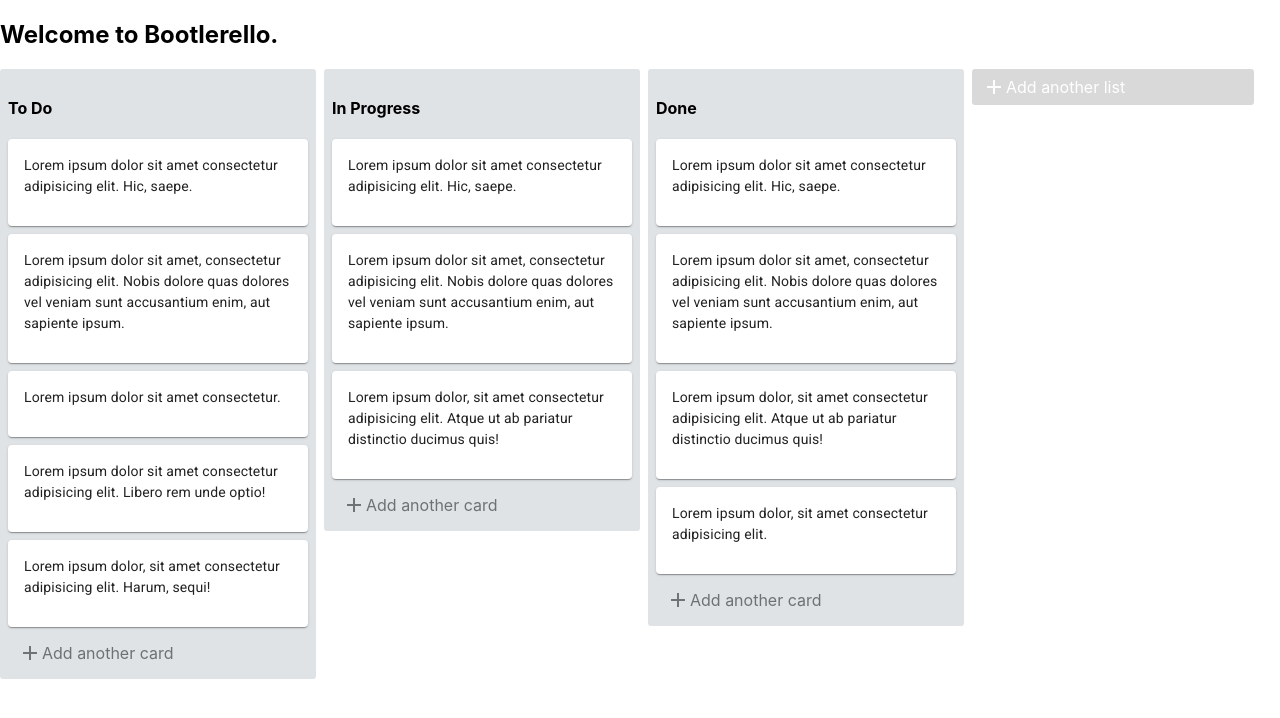
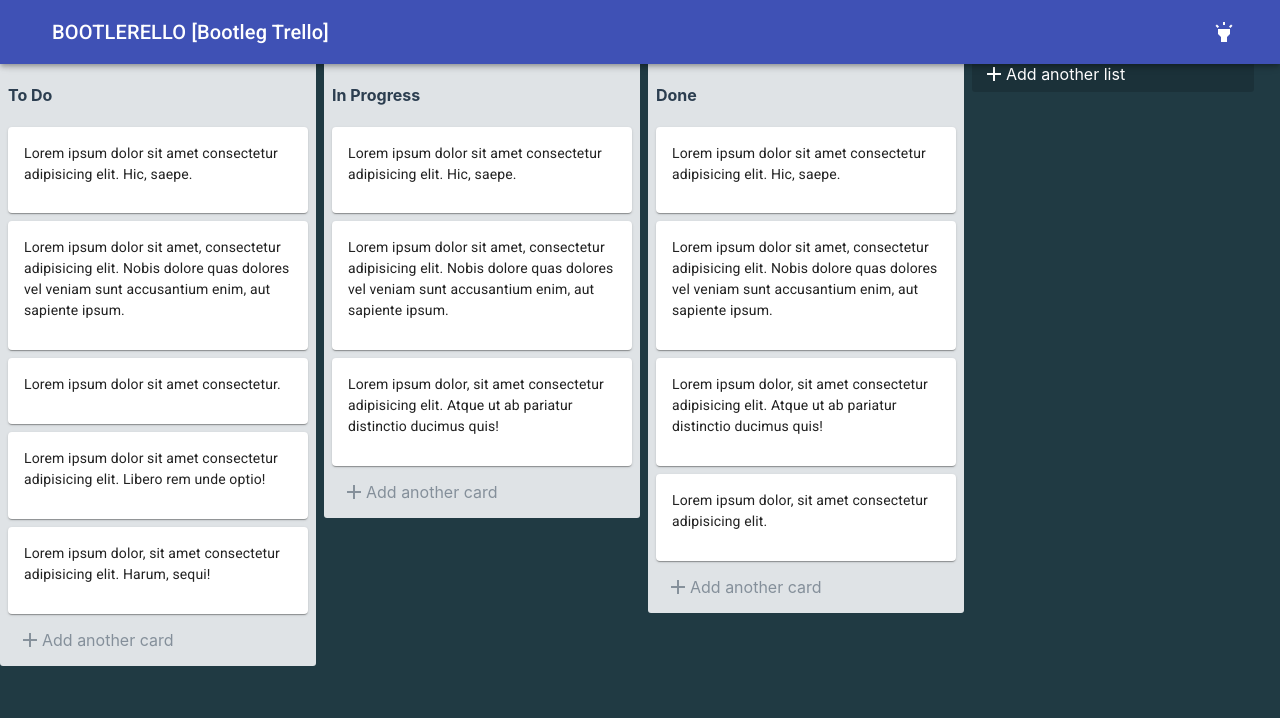
Before and after one commit to deanban/bootlerello, a React (Create React App) app: page / in a window 1280 px wide. Shown: the top 718 px of the page. Built offline with nearby package versions, Linux system fonts and the light colour scheme.

Commit message:
theme mode working

```diff
--- a/src/App.js
+++ b/src/App.js
@@ -1,18 +1,33 @@
 import React, { Component } from 'react';
 import { DragDropContext, Droppable } from 'react-beautiful-dnd';
 import { connect } from 'react-redux';
-import styled from 'styled-components';
+import styled, { ThemeProvider, createGlobalStyle } from 'styled-components';
 
 import List from './components/List';
 import ActionButton from './components/ActionButton';
 import { sortCardOrList } from './actions';
+import Appbar from './components/Appbar';
+
+const GlobalStyle = createGlobalStyle`
+  body{
+    background-color: ${props =>
+      props.theme.mode === 'dark' ? '#203A43' : '#eee'};
+    color: ${props => (props.theme.mode === 'dark' ? '#EEE' : '#203A43')};
+
+  }
+`;
 
 const Container = styled.div`
   display: flex;
   flex-direction: row;
+  position: absolute;
+  top: 7vh;
+  color: #2c3e50;
 `;
 
 class App extends Component {
+  state = { mode: 'dark' };
+
   onDragEnd = result => {
     // console.log(this);
     //reorder after drag
@@ -33,9 +48,20 @@
   render() {
     const { lists } = this.props;
     return (
+      <ThemeProvider theme={this.state}>
         <DragDropContext onDragEnd={this.onDragEnd}>
+          <GlobalStyle />
+          <Appbar
+            theme={() =>
+              this.setState(({ mode }) =>
+                mode === 'light'
+                  ? this.setState({ mode: 'dark' })
+                  : this.setState({ mode: 'light' })
+              )
+            }
+          />
+          {/* {console.log(this.state)} */}
           <div>
-          <h2>Welcome to Bootlerello.</h2>
             <Droppable droppableId="list" direction="horizontal" type="list">
               {provided => (
                 <Container {...provided.droppableProps} ref={provided.innerRef}>
@@ -54,6 +80,7 @@
             </Droppable>
           </div>
         </DragDropContext>
+      </ThemeProvider>
     );
   }
 }
--- /dev/null
+++ b/src/components/Appbar.js
@@ -0,0 +1,45 @@
+import React from 'react';
+import { makeStyles } from '@material-ui/core/styles';
+import AppBar from '@material-ui/core/AppBar';
+import Toolbar from '@material-ui/core/Toolbar';
+import Typography from '@material-ui/core/Typography';
+import Button from '@material-ui/core/Button';
+import IconButton from '@material-ui/core/IconButton';
+import { Icon } from '@material-ui/core';
+
+const useStyles = makeStyles(theme => ({
+  root: {
+    flexGrow: 1
+  },
+  menuButton: {
+    marginRight: theme.spacing(2)
+  },
+  title: {
+    flexGrow: 1
+  }
+}));
+
+export default function Appbar({ theme }) {
+  const classes = useStyles();
+
+  return (
+    <div className={classes.root}>
+      <AppBar position="fixed">
+        <Toolbar>
+          <IconButton
+            edge="start"
+            className={classes.menuButton}
+            color="inherit"
+            aria-label="Menu"
+          />
+          <Typography variant="h6" className={classes.title}>
+            BOOTLERELLO [Bootleg Trello]
+          </Typography>
+          <Button onClick={theme} color="inherit">
+            <Icon>highlight</Icon>
+          </Button>
+        </Toolbar>
+      </AppBar>
+    </div>
+  );
+}
```
Lines whose indentation alone changed are shown as unchanged.
